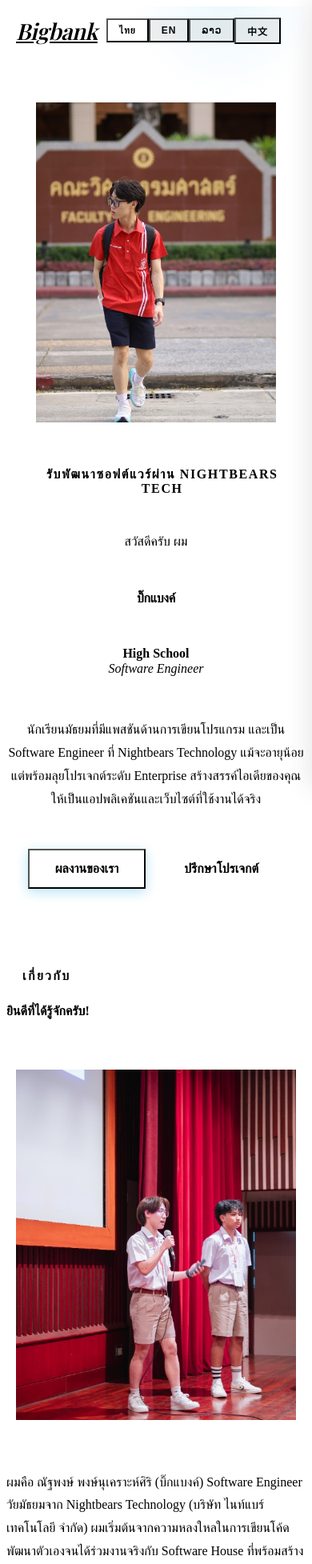
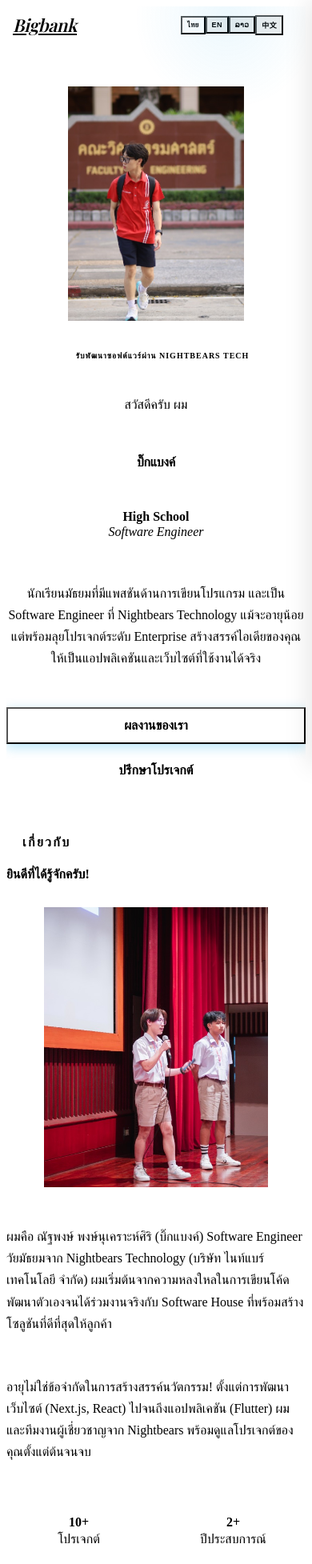
Before and after one commit to DARWINZY/bigbank-personal-web, a Next.js app: page /th in a window 390 px wide. Shown: the top 1955 px of the page at 80% size. Built offline with nearby package versions, Linux system fonts and the light colour scheme; a web font is replaced by a local one.

Commit message:
Add comprehensive mobile responsive styles for all sections

```diff
--- a/src/styles/about.module.css
+++ b/src/styles/about.module.css
@@ -109,12 +109,33 @@
 }
 
 @media (max-width: 480px) {
+  .aboutGrid {
+    gap: 32px;
+  }
+
+  .aboutImageWrapper {
+    max-width: 280px;
+  }
+
+  .aboutText {
+    font-size: var(--text-base);
+    line-height: 1.7;
+  }
+
   .aboutStats {
     grid-template-columns: 1fr 1fr;
-    gap: 16px;
+    gap: 12px;
   }
 
   .aboutStat {
-    padding: 16px;
+    padding: 14px 10px;
+  }
+
+  .aboutStatNumber {
+    font-size: var(--text-2xl);
+  }
+
+  .aboutStatLabel {
+    font-size: var(--text-xs);
   }
 }
--- a/src/styles/contact.module.css
+++ b/src/styles/contact.module.css
@@ -166,7 +166,29 @@
 }
 
 @media (max-width: 480px) {
+  .contactGrid {
+    gap: 32px;
+  }
+
   .contactSocialGrid {
     grid-template-columns: 1fr;
   }
+
+  .contactSocialLink {
+    padding: 14px 16px;
+  }
+
+  .contactInfoText {
+    font-size: var(--text-base);
+  }
+
+  .formInput,
+  .formTextarea {
+    padding: 12px 14px;
+    font-size: var(--text-sm);
+  }
+
+  .formSubmit {
+    width: 100%;
+  }
 }
--- a/src/styles/header.module.css
+++ b/src/styles/header.module.css
@@ -251,4 +251,51 @@
   .hamburger {
     display: flex;
   }
+
+  .langSwitcher {
+    padding: 2px;
+  }
+
+  .langBtn {
+    padding: 5px 8px;
+    font-size: 10px;
+  }
 }
+
+@media (max-width: 480px) {
+  .header {
+    padding: 12px 16px;
+  }
+
+  .headerScrolled {
+    padding: 10px 16px;
+  }
+
+  .logo {
+    font-size: 22px;
+  }
+
+  .langSwitcher {
+    padding: 2px;
+  }
+
+  .langBtn {
+    padding: 4px 6px;
+    font-size: 9px;
+    letter-spacing: 0.04em;
+  }
+
+  .hamburger {
+    width: 38px;
+    height: 38px;
+  }
+
+  .hamburgerLine {
+    width: 18px;
+  }
+
+  .mobileMenu {
+    width: 100vw;
+    padding: 80px 24px 32px;
+  }
+}
--- a/src/styles/hero.module.css
+++ b/src/styles/hero.module.css
@@ -224,6 +224,7 @@
   .hero {
     padding-top: 120px;
     padding-bottom: 100px;
+    min-height: auto;
   }
 
   .heroContent {
@@ -267,11 +268,61 @@
 }
 
 @media (max-width: 480px) {
+  .hero {
+    padding-top: 100px;
+    padding-bottom: 60px;
+  }
+
+  .heroContent {
+    gap: 32px;
+  }
+
+  .heroImageContainer {
+    max-width: 220px;
+  }
+
   .heroName {
-    font-size: var(--text-4xl);
+    font-size: var(--text-3xl);
   }
 
   .heroTagline {
-    font-size: var(--text-xl);
+    font-size: var(--text-lg);
+  }
+
+  .heroGreeting {
+    font-size: var(--text-base);
+  }
+
+  .heroDesc {
+    font-size: var(--text-base);
+    line-height: 1.7;
+  }
+
+  .heroBadge {
+    padding: 6px 14px;
+  }
+
+  .heroBadgeText {
+    font-size: 10px;
+  }
+
+  .heroButtons {
+    flex-direction: column;
+    width: 100%;
+    gap: 12px;
+  }
+
+  .heroImageDecor {
+    width: 60px;
+    height: 60px;
+    top: -12px;
+    right: -12px;
+  }
+
+  .heroImageDecor2 {
+    width: 50px;
+    height: 50px;
+    bottom: -10px;
+    left: -10px;
   }
 }
--- a/src/styles/ui.module.css
+++ b/src/styles/ui.module.css
@@ -384,6 +384,10 @@
 }
 
 @media (max-width: 768px) {
+  .sectionTitle {
+    margin-bottom: 40px;
+  }
+
   .sectionHeading {
     font-size: var(--text-3xl);
   }
@@ -391,4 +395,85 @@
   .sectionDescription {
     font-size: var(--text-base);
   }
+
+  .projectCardContent {
+    padding: 20px;
+  }
+
+  .blogCardContent {
+    padding: 20px;
+  }
 }
+
+@media (max-width: 480px) {
+  .sectionTitle {
+    margin-bottom: 32px;
+  }
+
+  .sectionHeading {
+    font-size: var(--text-2xl);
+  }
+
+  .sectionLabel {
+    font-size: var(--text-xs);
+    margin-bottom: 8px;
+  }
+
+  .sectionDescription {
+    font-size: var(--text-sm);
+  }
+
+  .btn {
+    padding: 12px 24px;
+    font-size: var(--text-sm);
+    border-radius: var(--radius-md);
+    width: 100%;
+    justify-content: center;
+  }
+
+  .btnSmall {
+    padding: 8px 16px;
+    font-size: var(--text-xs);
+    width: auto;
+  }
+
+  .projectCardTitle {
+    font-size: var(--text-lg);
+  }
+
+  .projectCardDesc {
+    font-size: var(--text-xs);
+  }
+
+  .projectCardTag {
+    font-size: 10px;
+    padding: 3px 8px;
+  }
+
+  .projectCardContent {
+    padding: 16px;
+  }
+
+  .projectCardLinks {
+    gap: 8px;
+    flex-wrap: wrap;
+  }
+
+  .blogCardTitle {
+    font-size: var(--text-base);
+  }
+
+  .blogCardMeta {
+    gap: 8px;
+    font-size: 10px;
+    flex-wrap: wrap;
+  }
+
+  .blogCardContent {
+    padding: 16px;
+  }
+
+  .blogCardDesc {
+    font-size: var(--text-xs);
+  }
+}
```
